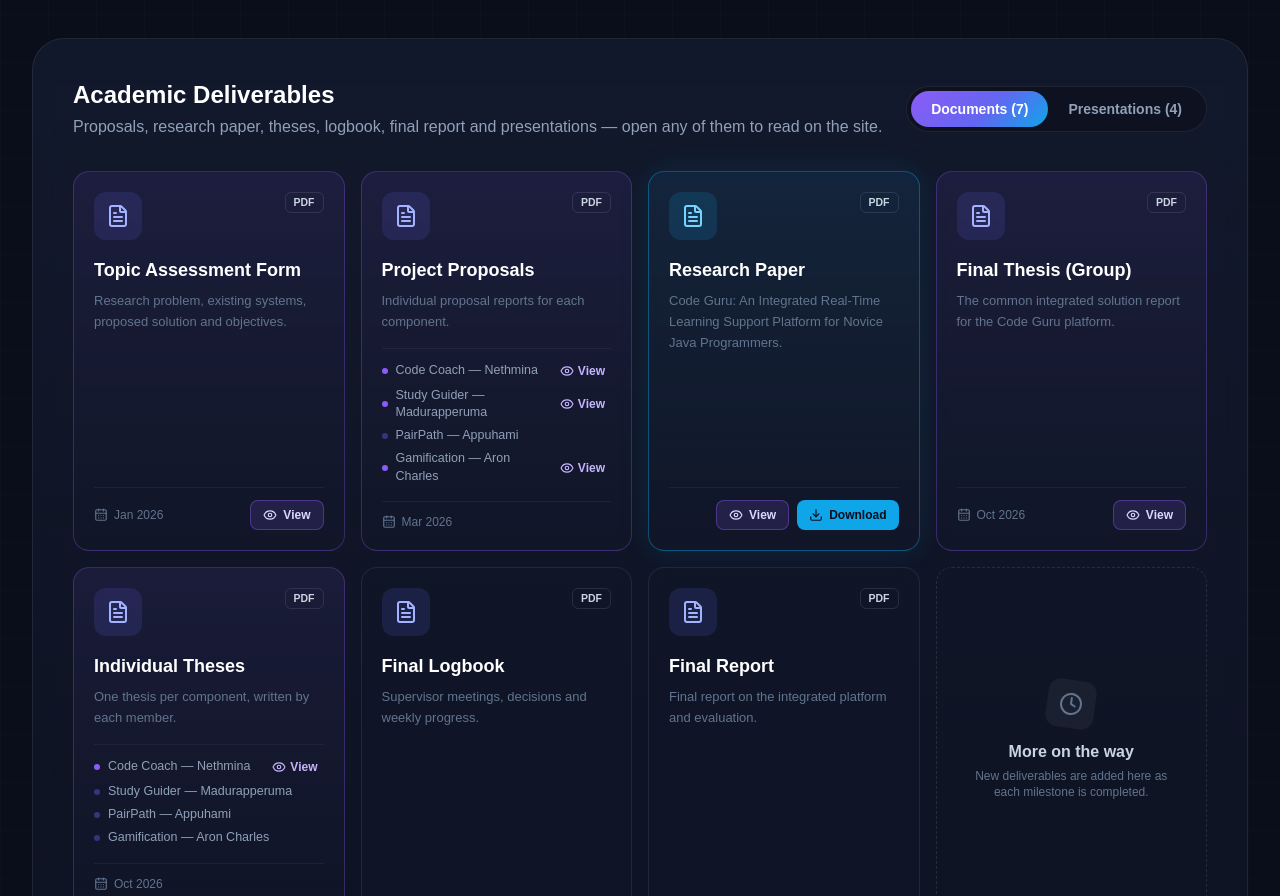
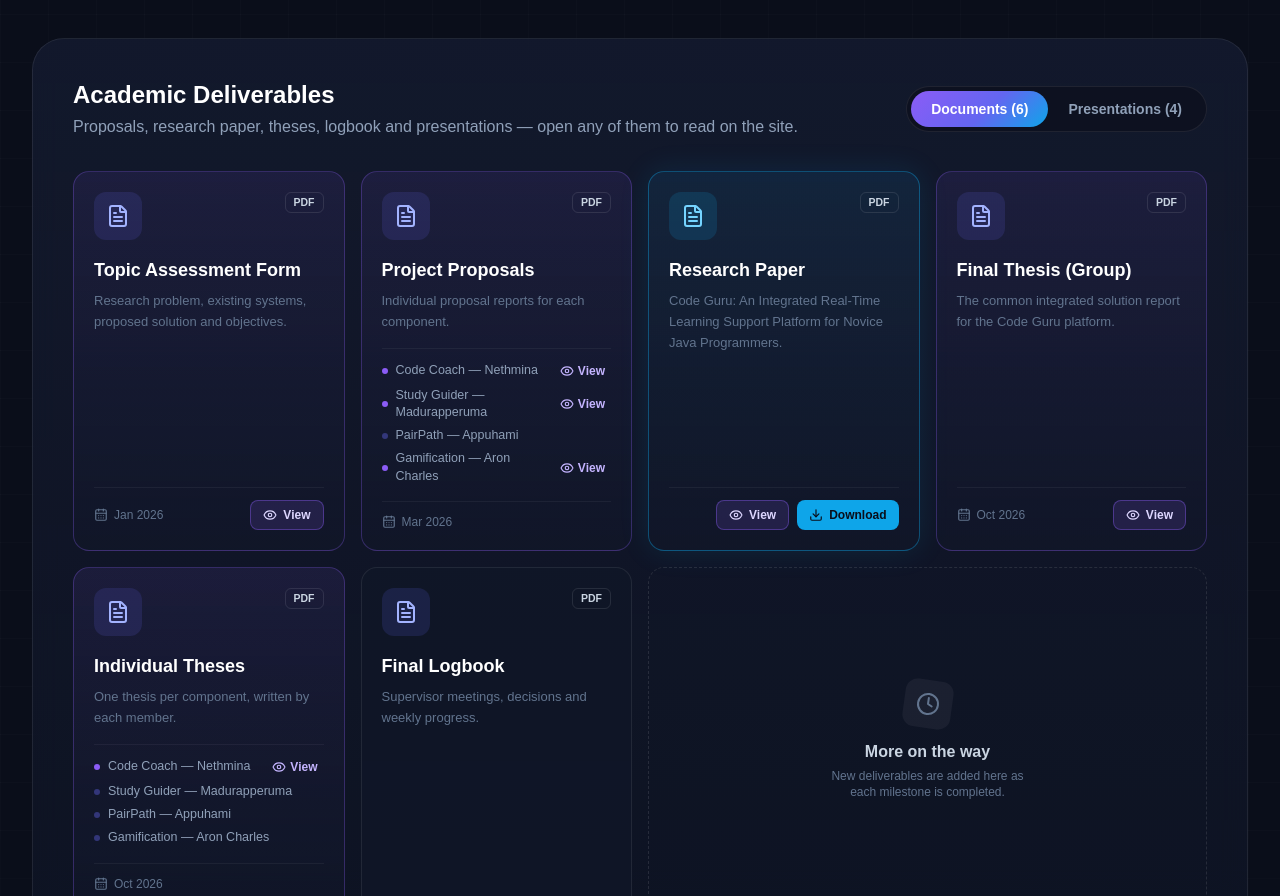
Before and after one commit to RVNethmina/Codu-Guru-Portfolio-Website, a Next.js app: page / in a window 1280 px wide. Shown: the part 11104-12000 px from the top of the page. Built offline with nearby package versions, Linux system fonts and the light colour scheme; a web font is replaced by a local one.

Commit message:
Remove the Final Report deliverable

```diff
--- a/src/components/sections/Downloads.tsx
+++ b/src/components/sections/Downloads.tsx
@@ -248,7 +248,7 @@ export function Downloads() {
           <div className="mb-8 flex flex-col justify-between gap-5 md:flex-row md:items-center">
             <div>
               <h3 className="font-display text-2xl font-bold text-white">Academic Deliverables</h3>
-              <p className="mt-1 text-slate-400">Proposals, research paper, theses, logbook, final report and presentations — open any of them to read on the site.</p>
+              <p className="mt-1 text-slate-400">Proposals, research paper, theses, logbook and presentations — open any of them to read on the site.</p>
             </div>
             <div className="flex rounded-full border border-line bg-ink/60 p-1">
               {(
--- a/src/data/site.ts
+++ b/src/data/site.ts
@@ -439,11 +439,6 @@ export const documents: Deliverable[] = [
     kind: "PDF",
     description: "Supervisor meetings, decisions and weekly progress.",
   },
-  {
-    title: "Final Report",
-    kind: "PDF",
-    description: "Final report on the integrated platform and evaluation.",
-  },
 ];
 
 export const presentations: Deliverable[] = [
```
